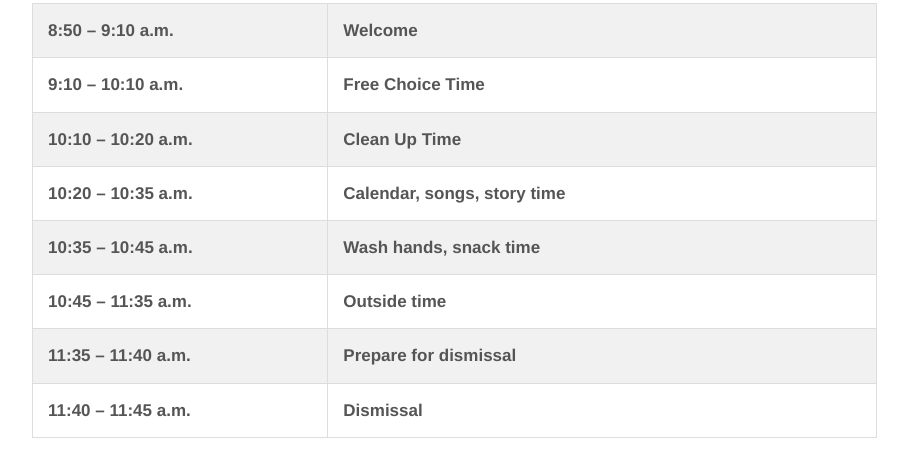
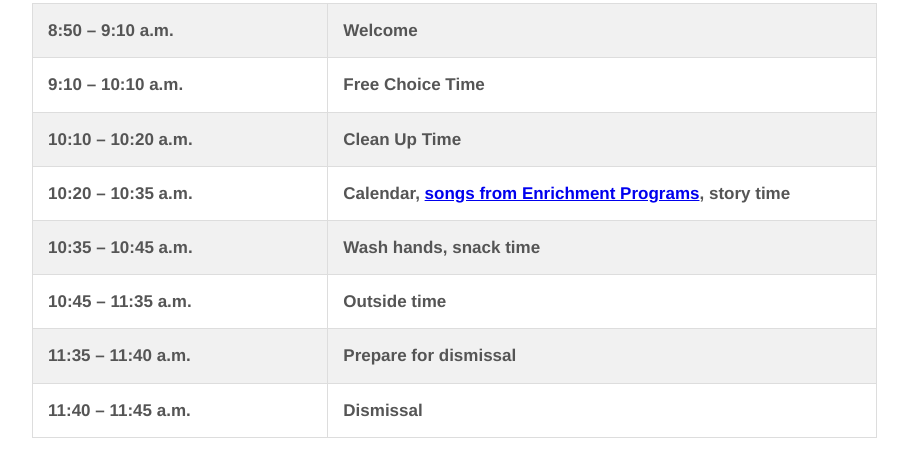
Before and after one commit to cse-256-f23/information-foraging-project-catherine-ray-nisha, a website: page files/teddy_bears.html in a window 1280 px wide. Shown: the part 1993-2468 px from the top of the page, without its empty margins (28-936 px from the left). Drawn offline with nearby package versions, Linux system fonts and the light colour scheme; files that its build step writes are made by us from their sources; files whose address does not match are found by name.

Commit message:
Changed 2,4,6,7

```diff
--- a/files/teddy_bears.html
+++ b/files/teddy_bears.html
@@ -227,7 +227,7 @@
                 <strong>10:20 – 10:35 a.m.</strong>
               </td>
               <td style="width: 65%; padding: 15px; vertical-align:top;">
-                <strong>Calendar, songs, story time</strong>
+                <strong>Calendar, <a href="http://localhost:3000/files/enrichment_programs.html">songs from Enrichment Programs</a>, story time</strong>
               </td>
             </tr>
             <tr style="background-color: #f1f1f1">
```
Also changed, not shown: files/teddy_bear_news.html (+1 -1 lines).
